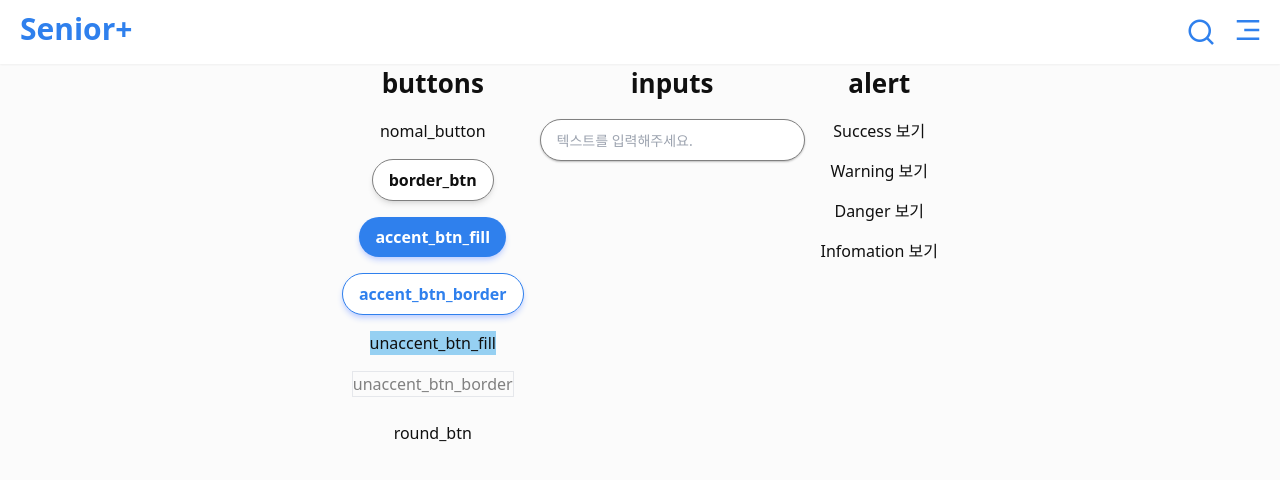
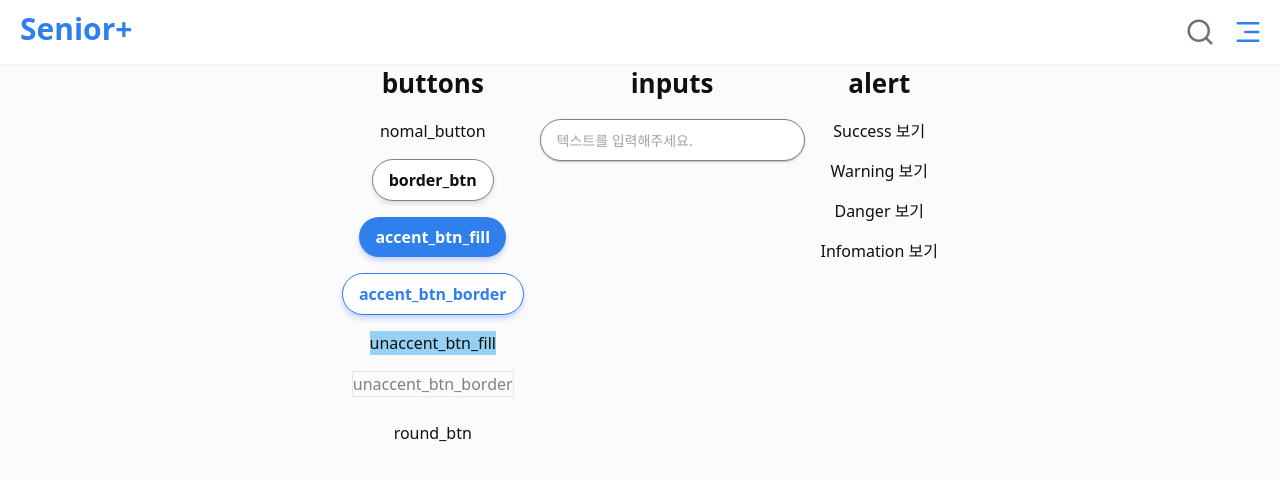
Before and after one commit to kimyoo04/seoul-competition, a Next.js app: page /components in a window 1280 px wide. Shown: the top 480 px of the page. Built offline with nearby package versions, Linux system fonts and the light colour scheme; a web font is replaced by a local one.

Commit message:
css: SideToggle, Search Bar 아이콘에 hover 효과 적용

```diff
--- a/src/layouts/Header/HeaderItem/SearchLink.tsx
+++ b/src/layouts/Header/HeaderItem/SearchLink.tsx
@@ -5,6 +5,7 @@ import { useAppDispatch } from "@toolkit/hook";
 import { searchActions } from "@features/search/searchSlice";
 
 import ButtonWrapper from "@components/Animation/ButtonWrapper";
+import { motion } from "framer-motion";
 
 export default function SearchLink() {
   const dispatch = useAppDispatch();
@@ -26,9 +27,17 @@ export default function SearchLink() {
       >
         {/* Search Bar 아이콘 */}
         <ButtonWrapper>
-          <button className="col-center">
-            <i className="ri-search-line text-3xl text-main_color"></i>
-          </button>
+          <motion.div
+            whileHover={{
+              scale: 1.1,
+              type: "spring",
+              transition: { duration: 0.05 },
+            }}
+          >
+            <button className="w-8 h-8 col-center">
+              <i className="text-3xl text-gray-500 ri-search-line hover:text-main_color"></i>
+            </button>
+          </motion.div>
         </ButtonWrapper>
       </Link>
     )
--- a/src/layouts/Header/HeaderItem/SideToggle.tsx
+++ b/src/layouts/Header/HeaderItem/SideToggle.tsx
@@ -1,19 +1,28 @@
 import React from "react";
 import { useAppDispatch } from "@toolkit/hook";
 import { sidebarActions } from "@features/sidebar/sidebarSlice";
+
 import ButtonWrapper from "@components/Animation/ButtonWrapper";
+import { motion } from "framer-motion";
 
 export default function SideToggle() {
   const dispatch = useAppDispatch();
 
   return (
     <ButtonWrapper>
-      <button
-        className="w-8 h-8 col-center"
-        onClick={() => dispatch(sidebarActions.toggleSidebar())}
+      <motion.div
+        whileHover={{
+          scale: 1.1,
+          transition: { duration: 0.05 },
+        }}
       >
-        <i className="text-3xl text-main_color ri-menu-3-line" />
-      </button>
+        <button
+          className="w-8 h-8 col-center"
+          onClick={() => dispatch(sidebarActions.toggleSidebar())}
+        >
+          <i className="text-3xl ri-menu-3-line text-main_color" />
+        </button>
+      </motion.div>
     </ButtonWrapper>
   );
 }
```
